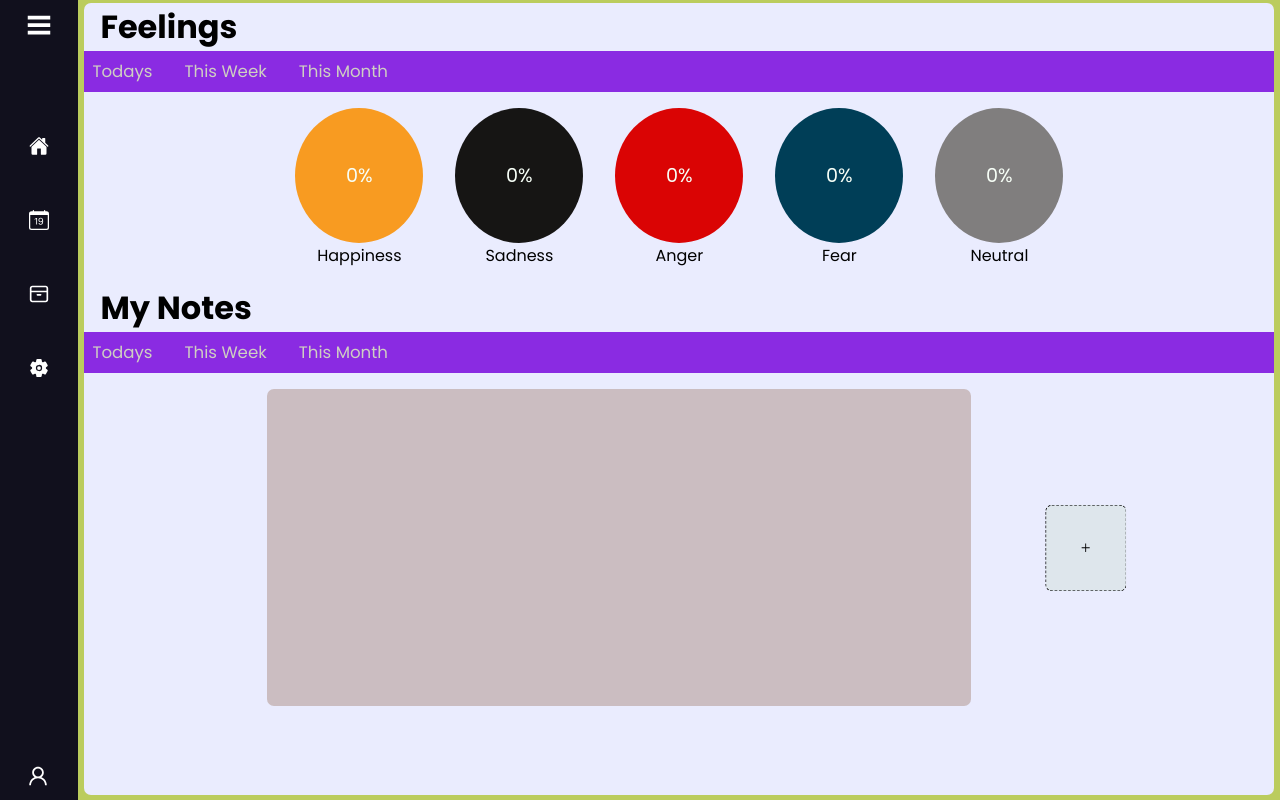
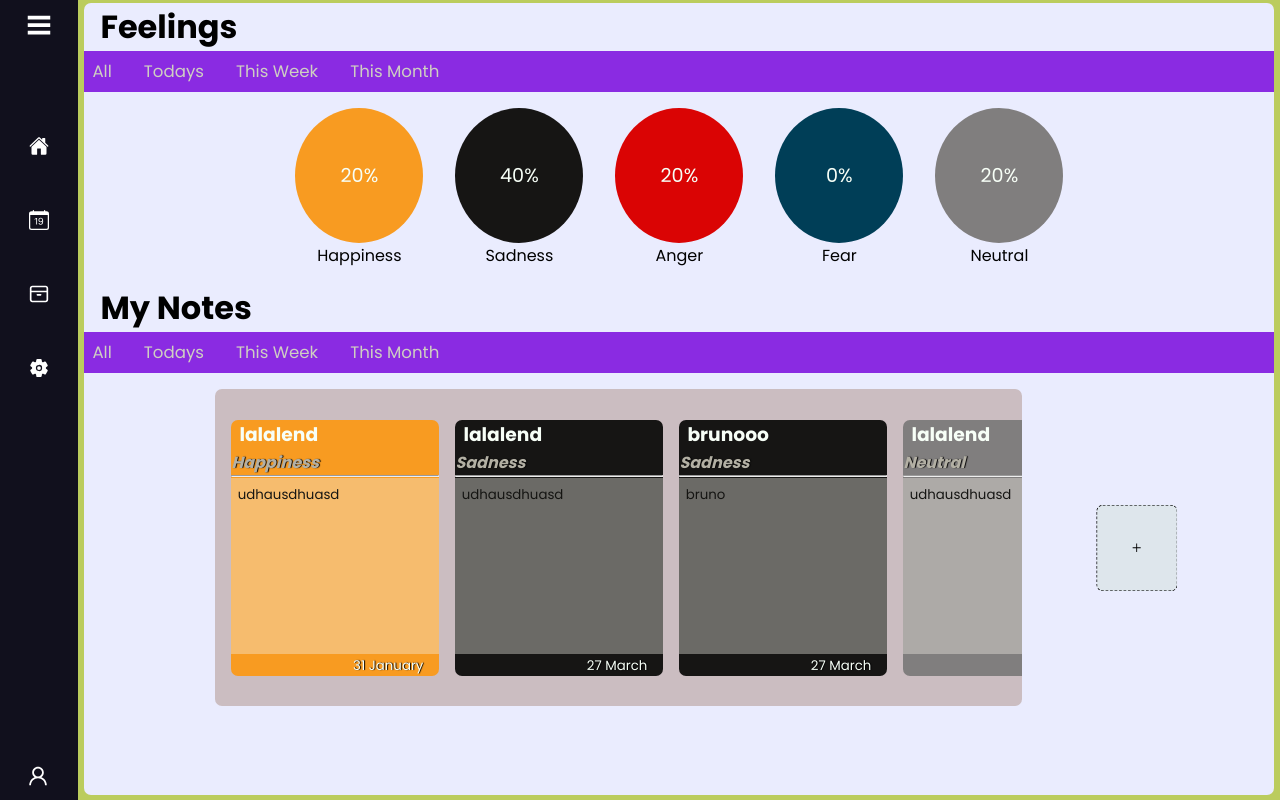
Before and after one commit to BrunoFay/Feelings-Diary, a React (Create React App) app: page / in a window 1280 px wide. Built offline with nearby package versions, Linux system fonts and the light colour scheme.

Commit message:
NEW filtred methods implemented

```diff
--- /dev/null
+++ b/src/MOCK.js
@@ -0,0 +1,37 @@
+export const mock = [{
+  id: '',
+  date: new Date(2008, 0 + 1, 0),
+  description:'udhausdhuasd',
+  feeling: 'Happiness',
+  title: 'lalalend'
+},
+{
+  id: '',
+  date: new Date(),
+  description:'udhausdhuasd',
+  feeling: 'Sadness',
+  title: 'lalalend'
+},
+{
+  id: '',
+  date: new Date(),
+  description:'bruno',
+  feeling: 'Sadness',
+  title: 'brunooo'
+},
+{
+  id: '',
+  date: new Date(2022, 0 + 4, 1),
+  description:'udhausdhuasd',
+  feeling: 'Neutral',
+  title: 'lalalend'
+},
+{
+  id: '',
+  date: new Date(2022, 0 + 1, 23),
+  description:'udhausdhuasd',
+  feeling: 'Anger',
+  title: 'lalalend'
+},
+
+]
--- a/src/components/home/Carousel.jsx
+++ b/src/components/home/Carousel.jsx
@@ -1,13 +1,25 @@
-import React, { useRef, useContext} from 'react'
+import React, { useRef, useContext } from 'react'
 import NoteContainer from './NoteContainer';
 import postContext from '../../context/postsContext';
 import useDragScroll from '../../hooks/useDragScroll';
 
 export default function Carousel() {
-  const { notes,notesFiltred } = useContext(postContext)
+  const { notes, notesFiltred } = useContext(postContext)
   const carouselRef = useRef(null)
   const { onMouseDown } = useDragScroll(carouselRef, { direction: 'horizontal' });
-
+  if (notesFiltred.length) {
+    return (
+      <div
+        ref={carouselRef}
+        className='carousel'
+        onMouseDown={onMouseDown}
+        onKeyDown={onMouseDown}
+        tabIndex='0'
+      >
+        {notesFiltred.map((note) => (<NoteContainer key={note.id} note={note} />))}
+      </div>
+    )
+  }
   return (
     <div
       ref={carouselRef}
@@ -16,7 +28,7 @@ export default function Carousel() {
       onKeyDown={onMouseDown}
       tabIndex='0'
     >
-      {notesFiltred || notes.map((note) => (<NoteContainer key={note.id} note={note} />))}
+      {notes.map((note) => (<NoteContainer key={note.id} note={note} />))}
     </div>
   )
 }
--- a/src/components/home/DaysWeekMonthComponent.jsx
+++ b/src/components/home/DaysWeekMonthComponent.jsx
@@ -3,31 +3,54 @@ import postsContext from '../../context/postsContext'
 
 export default function DaysWeekMonthComponent() {
   const { notes, setNotesFiltred } = useContext(postsContext)
-  const noteWithDateFormated = notes.map((notes) => ({ ...notes, date: notes.date.toISOString().slice(0, 10) }))
+
+  const formatDateToYYYYMMDD = (date) => {
+    return date.toISOString().slice(0, 10)
+  }
+  const noteWithDateFormated = notes
+    .map((notes) => ({ ...notes, date: formatDateToYYYYMMDD(notes.date) }))
   const currentDate = new Date;
+  const convertDateToValidFormat = (date) => {
+    const dateFormated = new Date(date)
+    return dateFormated
+  }
+  const convertObjectsToValidFormat = (notes) => {
+    const noteValidFormat = notes.map((note) => ({ ...note, date: convertDateToValidFormat(note.date) }))
+    return noteValidFormat
+  }
   const filterByWeek = () => {
     const firstdayOfWeek = new Date(currentDate.setDate(currentDate.getDate() - currentDate.getDay()));
     const lastDayOfWeek = new Date(currentDate.setDate(currentDate.getDate() - currentDate.getDay() + 6));
-    const firstDayOfWeekFormated = firstdayOfWeek.toISOString().slice(0, 10)
-    const lastDayOfWeekFormated = lastDayOfWeek.toISOString().slice(0, 10)
+    const firstDayOfWeekFormated = formatDateToYYYYMMDD(firstdayOfWeek)
+    const lastDayOfWeekFormated = formatDateToYYYYMMDD(lastDayOfWeek)
+    const notesWeek = noteWithDateFormated.filter((note) => (note.date >= firstDayOfWeekFormated && note.date <= lastDayOfWeekFormated))
+    const notesWeekFormated = convertObjectsToValidFormat(notesWeek)
+    setNotesFiltred(notesWeekFormated)
+  }
 
-    const notesWeek = noteWithDateFormated.filter((note) => (note.date >= firstDayOfWeekFormated && note.date <= lastDayOfWeekFormated))
-    setNotesFiltred(notesWeek)
-  }
   const filterByMonth = () => {
     const firstDayOfMonth = new Date(currentDate.getFullYear(), currentDate.getMonth(), 1);
     const lastDayOfMonth = new Date(currentDate.getFullYear(), currentDate.getMonth() + 1, 0);
-    const firstDayOfMonthFormated = firstDayOfMonth.toISOString().slice(0, 10)
-    const lastDayOfMonthFormated = lastDayOfMonth.toISOString().slice(0, 10)
+    const firstDayOfMonthFormated = formatDateToYYYYMMDD(firstDayOfMonth)
+    const lastDayOfMonthFormated = formatDateToYYYYMMDD(lastDayOfMonth)
     const notesMonth = noteWithDateFormated.filter((note) => (note.date >= firstDayOfMonthFormated && note.date <= lastDayOfMonthFormated))
-    setNotesFiltred(notesMonth)
+    const notesMonthFormated = convertObjectsToValidFormat(notesMonth)
+    setNotesFiltred(notesMonthFormated)
   }
+
   const filterByDay = () => {
     const notesDay = noteWithDateFormated.filter((note) => (note.date === currentDate.toISOString().slice(0, 10)))
-    setNotesFiltred(notesDay)
+    const notesDayFormated = convertObjectsToValidFormat(notesDay)
+    setNotesFiltred(notesDayFormated)
   }
   return (
     <nav>
+      <button
+        type='button'
+        onClick={() => setNotesFiltred([])}
+        className='DWM-Components'>
+        All
+      </button>
       <button
         type='button'
         onClick={filterByDay}
--- a/src/components/home/FeelingContainer.jsx
+++ /dev/null
@@ -1,14 +0,0 @@
-import React, { useContext } from 'react'
-import postContext from '../../context/postsContext';
-
-export default function FeelingContainer({ title }) {
-  const { percentageArray, calculatePercentage } = useContext(postContext)
-  return (
-    <div className='div-feeling'>
-      <div className={`${title}-container`}>
-        <span>{`${calculatePercentage(percentageArray, title)}%`}</span>
-      </div>
-      <span>{title}</span>
-    </div>
-  )
-}
--- /dev/null
+++ b/src/components/home/FeelingPercentageContainer.jsx
@@ -0,0 +1,22 @@
+import React, { useContext } from 'react'
+import postContext from '../../context/postsContext';
+
+export default function FeelingContainer({ title }) {
+  const {
+    percentageArray,
+    calculatePercentage,
+    notesFiltred,
+    notes } = useContext(postContext)
+  const arrayAll = percentageArray(notes)
+  const arrayFiltred = percentageArray(notesFiltred)
+  return (
+    <div className='div-feeling'>
+      <div className={`${title}-container`}>
+        <span>{`${notesFiltred.length ?
+          calculatePercentage(arrayFiltred, title)
+          : calculatePercentage(arrayAll, title)}%`}</span>
+      </div>
+      <span>{title}</span>
+    </div>
+  )
+}
--- a/src/components/home/MainHome.jsx
+++ b/src/components/home/MainHome.jsx
@@ -3,7 +3,7 @@ import './mainHome.css'
 import DaysWeekMonthComponent from './DaysWeekMonthComponent'
 import FormNotes from './FormNotes'
 import { AiOutlinePlus } from 'react-icons/ai';
-import FeelingContainer from './FeelingContainer';
+import FeelingPercentageContainer from './FeelingPercentageContainer';
 import Carousel from './Carousel';
 import CardNoteWindow from './CardNoteWindow';
 import postContext from '../../context/postsContext';
@@ -21,7 +21,7 @@ export default function MainHome() {
       <section className='feelings-container'>
         {ARRAY_FEELINGS
           .map(({ title }) => (
-            <FeelingContainer key={title} title={title} />)
+            <FeelingPercentageContainer key={title} title={title} />)
           )}
       </section>
       <h1>My Notes</h1>
--- a/src/components/home/mainHome.css
+++ b/src/components/home/mainHome.css
@@ -21,8 +21,9 @@
   transition: all 0.3s;
 }
 
-.DWM-Components:hover {
+.DWM-Components:hover,.DWM-Components:focus {
   color: #ffffff;
+  outline: none;
 }
 
 .home-container h1 {
--- a/src/context/PostContextProvider.js
+++ b/src/context/PostContextProvider.js
@@ -1,5 +1,6 @@
 import postContext from "./postsContext";
 import React, { useState } from 'react'
+import { mock } from '../MOCK'
 
 const MAX_PORCENTAGE = 100;
 const MIN_PORCENTAGE = 0;
@@ -11,28 +12,29 @@ const INITIAL_STATE_EDITEDNOTE = {
 export default function PostContextProvider({ children }) {
   const VISIBLECARD = 'visibleCard';
   const VISIBLEFORM = 'visibleForm';
-  const [notes, setNotes] = useState([])
-  const [notesFiltred,setNotesFiltred]=([])
+  const [notes, setNotes] = useState(mock)
+  const [notesFiltred, setNotesFiltred] = useState([])
   const [noteCNW, setNoteCNW] = useState({})
   const [isVisible, setIsVisible] = useState(INITIAL_STATE_VISIBLE)
   const [editedNote, setEditedNote] = useState(INITIAL_STATE_EDITEDNOTE)
 
-  const percentageArray = notes.map(({ feeling }) => feeling)
+  const percentageArray = (notes) => notes.map(({ feeling }) => feeling)
   const calculatePercentage = (array, item) => {
     const total = array.length
     const percentage = (array.filter(i => i === item).length / total) * MAX_PORCENTAGE
     const roundedPercentage = Math.round(percentage)
     return roundedPercentage || MIN_PORCENTAGE
   }
-  const dateFormated = (date)=>{
+  const dateFormated = (date) => {
     const day = new Date(date).getDate()
     const month = new Date(date).toLocaleString('default', { month: 'long' })
-return(`${day} ${month}`)
+    return (`${day} ${month}`)
   }
+
   const handleClickVisibility = (name) => {
     setIsVisible({ [name]: !isVisible[name] })
   };
-  const handleKeyPressVisibiliity = (e,name) => {
+  const handleKeyPressVisibiliity = (e, name) => {
     if (e.key === 'Enter') {
       handleClickVisibility(name)
     }
```
